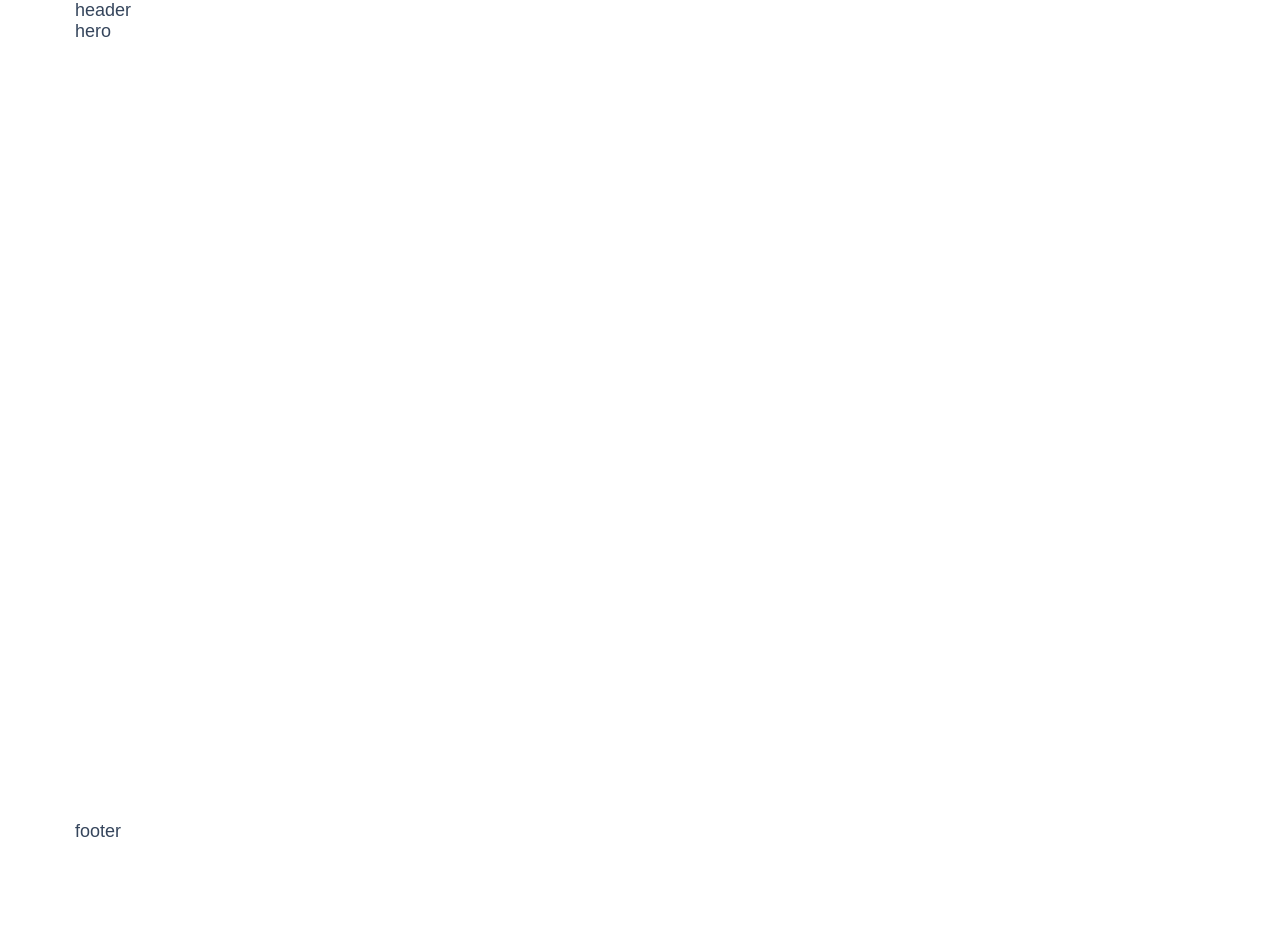
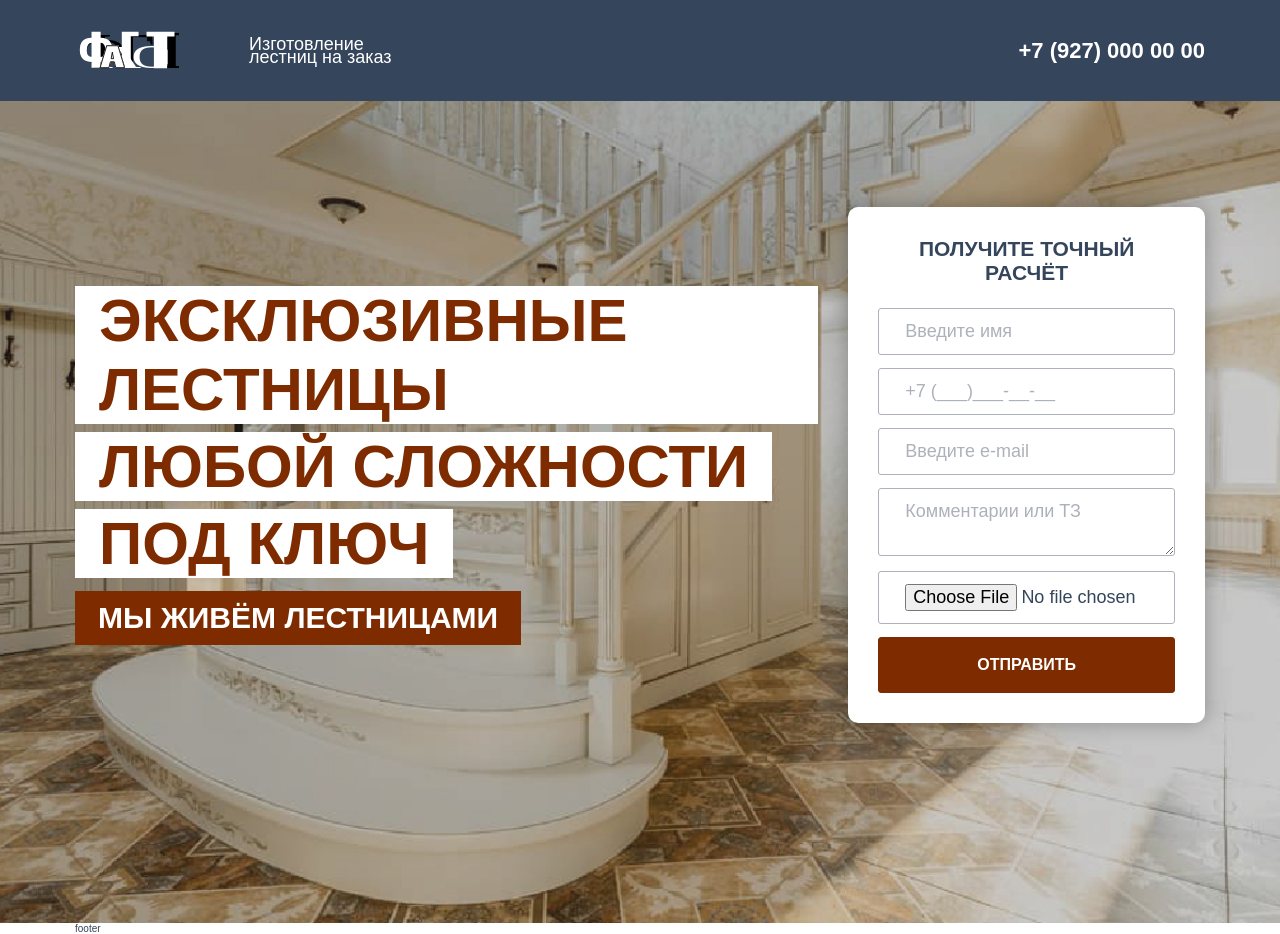
Before and after one commit to vitaliiborodulin/fagot, a website: page src/index.html in a window 1280 px wide. Before the commit the page ends 842 px from the top, so only its background shows below. Drawn offline with nearby package versions, Linux system fonts and the light colour scheme; files that its build step writes are made by us from their sources; a web font is replaced by a local one.

Commit message:
hero done

```diff
--- a/gulpfile.js
+++ b/gulpfile.js
@@ -136,8 +136,8 @@ const copy = () => {
 	return gulp.src([
 		"src/fonts/**/*",
 		"src/files/**/*",
-		// "src/favicon.ico",
-		// "src/favicon.png",
+		"src/favicon.ico",
+		"src/favicon.png",
 		"src/*.php",
 	], {
 		base: 'src'
--- a/src/html/header.html
+++ b/src/html/header.html
@@ -2,7 +2,16 @@
 	<div class="container">
 		<div class="header__content">
 
-			header
+			<div class="header__logo">
+				<a href="#">
+					<img src="img/header_logo.svg" alt="фагот">
+				</a>
+				<p>Изготовление <br> лестниц на заказ</p>
+			</div>
+
+			<div class="header__contacts">
+				<a href="tel:+79270000000">+7 (927) 000 00 00</a>
+			</div>
 
 		</div>
 	</div>
--- a/src/html/hero.html
+++ b/src/html/hero.html
@@ -1,5 +1,28 @@
 <section class="hero">
 	<div class="container">
-		hero
+		<div class="hero__content">
+
+			<div class="hero__cta">
+				<h1>
+					<span>Эксклюзивные лестницы</span>
+					<span>любой сложности</span>
+					<span>под ключ</span>
+				</h1>
+				<h2>Мы живём лестницами</h2>
+			</div>
+
+			<div class="hero__form">
+				<form action="#">
+					<div class="hero__form-title">Получите точный расчёт</div>
+					<input type="text" name="feed_name" placeholder="Введите имя">
+					<input type="tel" name="feed_tel" placeholder="+7 (___)___-__-__" required>
+					<input type="email" name="feed_mail" placeholder="Введите e-mail">
+					<textarea name="feed_text" placeholder="Комментарии или ТЗ"></textarea>
+					<input type="file" name="feed_file">
+					<button type="submit" class="btn">Отправить</button>
+				</form>
+			</div>
+
+		</div>
 	</div>
 </section>
--- a/src/index.html
+++ b/src/index.html
@@ -7,8 +7,8 @@
 	<meta name="keywords" content="">
 	<title>Фагот</title>
 
-	<!-- <link rel="icon" href="favicon.png" type="image/png">
-	<link rel="icon" href="favicon.ico" type="image/x-icon"> -->
+	<link rel="icon" href="favicon.png" type="image/png">
+	<link rel="icon" href="favicon.ico" type="image/x-icon">
 
 	<link rel="preconnect" href="https://fonts.gstatic.com">
 	<link href="https://fonts.googleapis.com/css2?family=Cuprum:wght@400;700&display=swap" rel="stylesheet">
--- /dev/null
+++ b/src/less/btn.less
@@ -0,0 +1,20 @@
+.btn {
+	padding: 18px;
+	text-align: center;
+	color: @white;
+	background-color: @accent;
+	outline: none;
+	font-size: 16px;
+	font-weight: 700;
+	text-transform: uppercase;
+	border-radius: 3px;
+	width: 100%;
+	cursor: pointer;
+	transition: all 0.3s ease;
+	border: 1px solid @accent;
+
+	&:hover, &:focus, &:active {
+		color: @accent;
+		background-color: @white;
+	}
+}
--- a/src/less/config.less
+++ b/src/less/config.less
@@ -1,7 +1,7 @@
 // USER VARIABLES SECTION
 
 @accent: #7e2b00; // Accent Color
-@textcolor: #35455c;
+@darkblue: #35455c;
 @white: #fff;
 @mainfamily: 'Cuprum', sans-serif;
 
@@ -28,18 +28,30 @@
 	color: @white;
 }
 
+
+input, textarea {
+	outline: none;
+	// &:focus:required:invalid { border-color: red }
+	// &:required:valid { border-color: green }
+}
+
 html {
+	font-size: 62.5%;
+	.xl(font-size, 50%);
+	.lg(font-size, 40%);
+	.sm(font-size, 30%);
 	scroll-behavior: smooth;
 }
 
 body {
-	font-size: 18px;
+	// font-size: 18px;
+
 	// line-height: 32px;
 	min-width: 320px;
 	position: relative;
 	font-family: @mainfamily;
 	font-weight: 400;
-	color: @textcolor;
+	color: @darkblue;
 	background-color: @white;
 }
 
--- a/src/less/header.less
+++ b/src/less/header.less
@@ -1,3 +1,40 @@
 .header {
+	background-color: @darkblue;
 
+
+	&__content {
+		padding: 3em 0;
+		display: flex;
+		justify-content: space-between;
+		align-items: center;
+		// height: 80px;
+	}
+
+	&__logo {
+		display: flex;
+		align-items: center;
+		color: @white;
+		// text-transform: uppercase;
+		height: 41px;
+
+		img {
+			width: 104px;
+			margin-right: 7em;
+		}
+
+		p {
+			font-size: 18px;
+			line-height: 13px;
+		}
+
+	}
+
+	&__contacts {
+		a {
+			font-size: 2.2em;
+			font-weight: 700;
+			color: @white;
+			text-decoration: none;
+		}
+	}
 }
--- a/src/less/hero.less
+++ b/src/less/hero.less
@@ -1,3 +1,88 @@
 .hero {
+  padding-top: 10.6em;
+	padding-bottom: 20em;
+  // min-height: 770px;
+  background: #a39a89 url(../img/hero_bg.jpg) no-repeat center/cover;
 
+  &__content {
+    .row-flex();
+		align-items: center;
+  }
+
+  &__cta {
+    .col();
+    .size(8);
+		.size-md(12);
+    text-transform: uppercase;
+		.md-block({
+			margin-bottom: 2em;
+			text-align: center;
+		});
+
+    h1 {
+			font-weight: 700;
+      display: inline-block;
+      margin-bottom: 5px;
+      font-size: 6em;
+			display: flex;
+			flex-direction: column;
+			align-items: flex-start;
+			.md(align-items, center);
+
+      span {
+        margin-bottom: 8px;
+        display: inline-block;
+        padding: 0 24px;
+        color: @accent;
+        background-color: @white;
+      }
+    }
+
+    h2 {
+      font-size: 3em;
+			font-weight: 700;
+      padding: 10px 23px;
+      display: inline-block;
+      color: @white;
+      background-color: @accent;
+    }
+  }
+
+  &__form {
+    .col();
+    .size(4);
+		.size-md(12);
+
+		&-title {
+			margin-bottom: 23px;
+			font-size: 21px;
+			font-weight: 700;
+			color: @darkblue;
+			text-transform: uppercase;
+			text-align: center;
+		}
+
+    form {
+			padding: 3em;
+      // width: 370px;
+      // height: 460px;
+      border-radius: 10px;
+			background-color: @white;
+      box-shadow: 0px 0px 21px 0px rgba(0, 0, 0, 0.29);
+
+			input, textarea {
+				width: 100%;
+				font-size: 18px;
+				margin-bottom: 13px;
+				border-radius: 3px;
+				padding: 12px 26px;
+				border: 1px solid #adb1b9;
+
+				&:focus {
+					border-color: @accent;
+				}
+			}
+
+    }
+  }
 }
--- a/src/less/smart-grid.less
+++ b/src/less/smart-grid.less
@@ -1,16 +1,19 @@
 @columns: 12;
 @atom: (100% / @columns);
 
-@break_lg: 992px;
-@break_md: 768px;
-@break_sm: 576px;
+@break_xl: 1150px;
+@break_lg: 939px;
+@break_md: 775px;
+@break_sm: 521px;
 
 @offset: 30px;
+@offset_xl: @offset;
 @offset_lg: @offset;
 @offset_md: @offset;
 @offset_sm: @offset;
 
 @offset_one_side: (@offset / 2);
+@offset_xl_one_side: (@offset_xl / 2);
 @offset_lg_one_side: (@offset_lg / 2);
 @offset_md_one_side: (@offset_md / 2);
 @offset_sm_one_side: (@offset_sm / 2);
@@ -78,6 +81,11 @@
     width: ~"calc(@{val} - @{offset})";
 }
 
+.size-xl(@n){
+    @val: 100% / @columns * @n;
+    .xl(width, ~"calc(@{val} - @{offset_xl})");
+}
+
 .size-lg(@n){
     @val: 100% / @columns * @n;
     .lg(width, ~"calc(@{val} - @{offset_lg})");
@@ -123,6 +131,38 @@
 .shift-padding-right(@n){
     @val: 100% / @columns * @n;
     padding-right: ~"calc(@{val} + @{offset_one_side})";
+}
+
+.shift-xl(@n){
+    @val: 100% / @columns * @n;
+    .xl(margin-left, ~"calc(@{val} + @{offset_xl_one_side})");
+    .xl(margin-right, ~"calc(@{val} + @{offset_xl_one_side})");
+}
+
+.shift-xl-left(@n){
+    @val: 100% / @columns * @n;
+    .xl(margin-left, ~"calc(@{val} + @{offset_xl_one_side})");
+}
+
+.shift-xl-right(@n){
+    @val: 100% / @columns * @n;
+    .xl(margin-right, ~"calc(@{val} + @{offset_xl_one_side})");
+}
+
+.shift-xl-padding(@n){
+    @val: 100% / @columns * @n;
+    .xl(padding-left, ~"calc(@{val} + @{offset_xl_one_side})");
+    .xl(padding-right, ~"calc(@{val} + @{offset_xl_one_side})");
+}
+
+.shift-xl-padding-left(@n){
+    @val: 100% / @columns * @n;
+    .xl(padding-left, ~"calc(@{val} + @{offset_xl_one_side})");
+}
+
+.shift-xl-padding-right(@n){
+    @val: 100% / @columns * @n;
+    .xl(padding-right, ~"calc(@{val} + @{offset_xl_one_side})");
 }
 
 .shift-lg(@n){
@@ -219,6 +259,18 @@
 .shift-sm-padding-right(@n){
     @val: 100% / @columns * @n;
     .sm(padding-right, ~"calc(@{val} + @{offset_sm_one_side})");
+}
+
+.xl(@name, @value){
+    @media screen and (max-width: @break_xl){
+        @{name}: @value;
+    }
+}
+
+.xl-block(@content){
+    @media screen and (max-width: @break_xl){
+        @content();
+    }
 }
 
 .lg(@name, @value){
--- a/src/less/styles.less
+++ b/src/less/styles.less
@@ -3,6 +3,8 @@
 
 // CUSTOM USER STYLES & IMPORTS
 
+@import "btn";
+
 @import "header";
 @import "hero";
 
```
Also changed, not shown: smartgrid.js (+6 -6 lines), src/favicon.ico (added), src/favicon.png (added), src/img/header_logo.svg (added), src/img/hero_bg.jpg (added), 1 other file.
